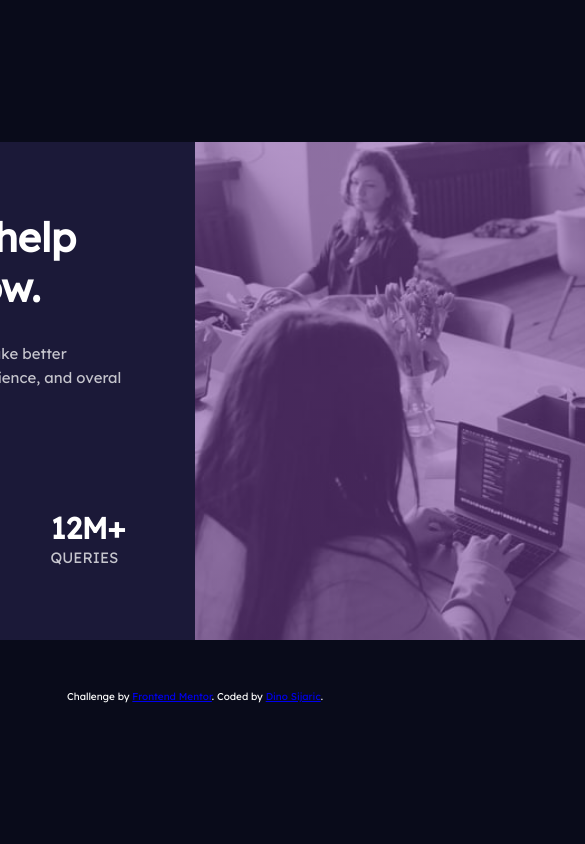
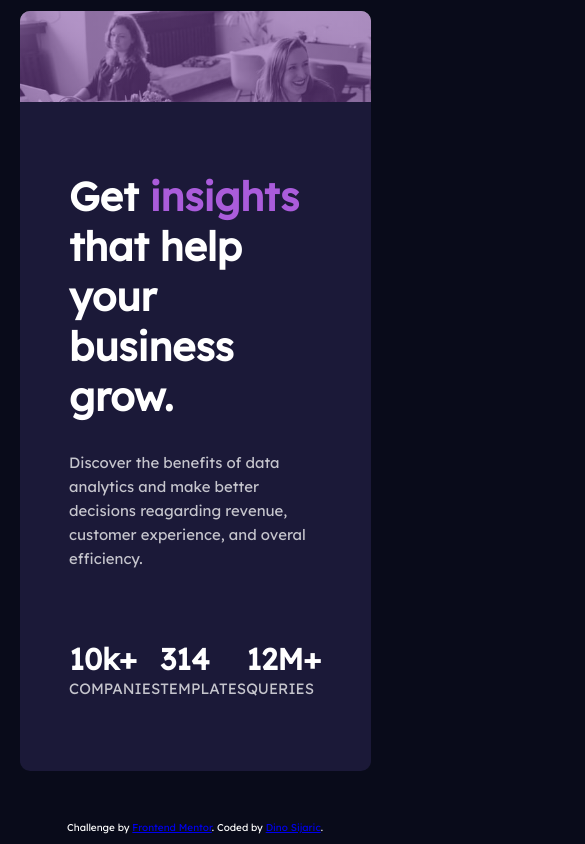
Before and after one commit to Din0993/stats-preview-card, a website: page index.html in a window 390 px wide. Shown: the top 844 px of the page, 585 px wide, since content can reach past the window. Drawn offline with Linux system fonts and the light colour scheme.

Commit message:
changed behaviour on resizing window commit-project completed

```diff
--- a/sass/_card.scss
+++ b/sass/_card.scss
@@ -3,10 +3,21 @@
   justify-content: center;
   align-items: center;
   align-self: center;
-  width: 121rem;
+  width: 120rem;
   height: 50rem;
   border-radius: 10px;
   overflow: hidden;
+
+  @media only screen and (max-width: 1220px) {
+    width: 90%;
+    height: 70%;
+  }
+
+  @media only screen and (max-width: 900px) {
+    width: 90%;
+    height: 90vh;
+    flex-direction: column-reverse;
+  }
 
   @media only screen and (max-width: $mobile-width) {
     flex-direction: column-reverse;
@@ -114,13 +125,13 @@
 .right-side {
   flex: 1;
   height: 100%;
-  width: auto;
+  width: 100%;
   background: linear-gradient(
       rgba(123, 68, 160, 0.55),
       rgba(123, 68, 160, 0.55)
     ),
     url(/images/image-header-desktop.jpg) no-repeat;
-  background-size: 100%;
+  background-size: cover;
 
   @media only screen and (max-width: $mobile-width) {
     flex-direction: column;
```
Also changed, not shown: css/style.css.
